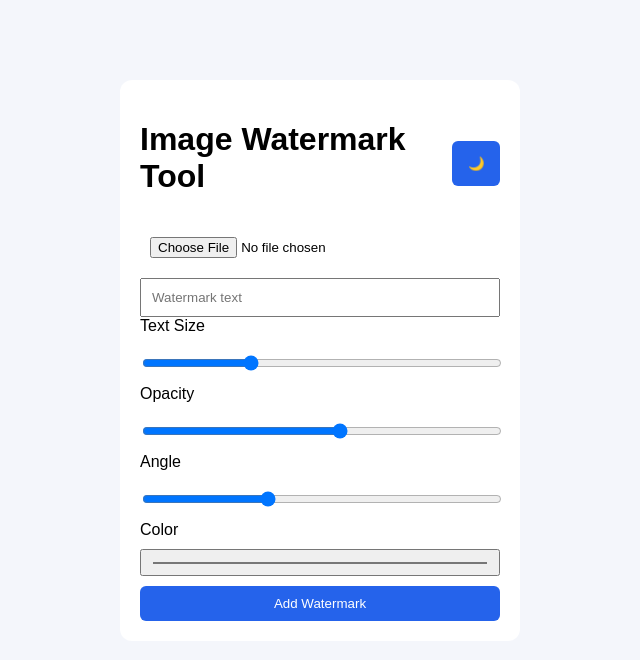
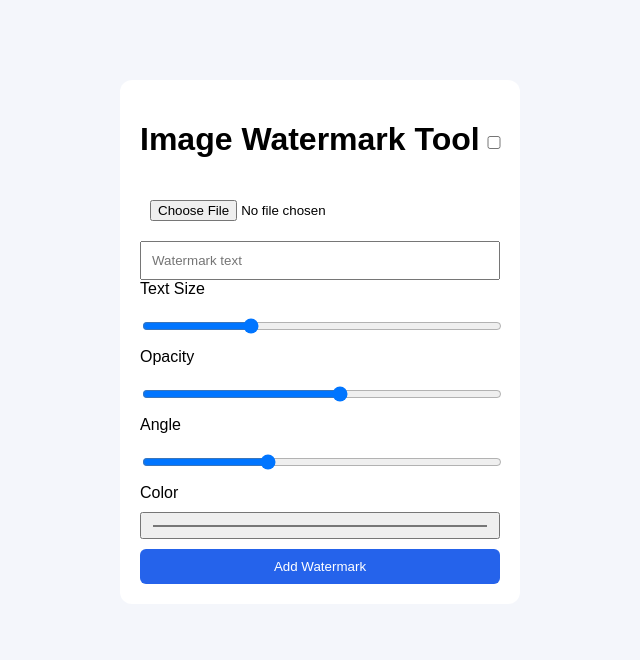
Before and after one commit to SagnikAB/watermark-web, a website: page public/index.html in a window 1280 px wide. Shown: the whole page, without its empty margins (320-960 px from the left). Drawn offline with Linux system fonts and the light colour scheme.

Commit message:
Update index.html

```diff
--- a/public/index.html
+++ b/public/index.html
@@ -9,7 +9,13 @@
   <div class="container">
     <header>
       <h1>Image Watermark Tool</h1>
-      <button id="darkToggle" style="width: 50px; height: 45px;">🌙</button>
+      <div class="theme-toggle">
+  <input type="checkbox" id="darkToggle" />
+  <label for="darkToggle" class="toggle-label">
+    <span class="toggle-circle"></span>
+  </label>
+</div>
+
     </header>
 
     <form id="watermarkForm">
```
